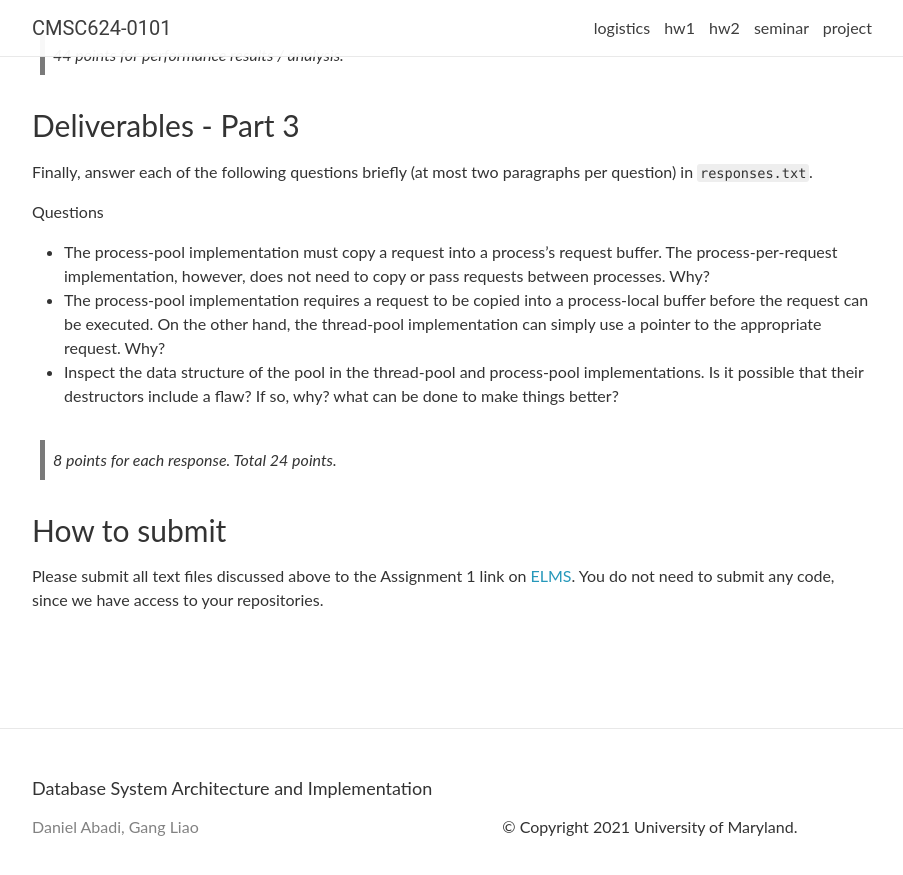
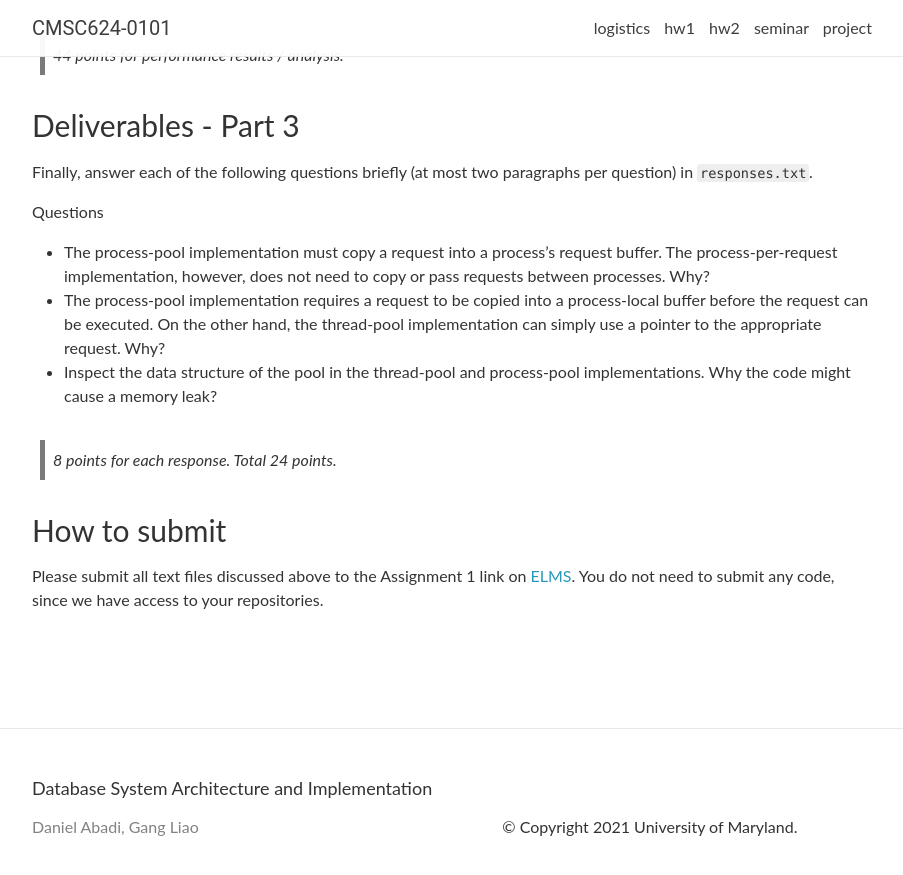
Before and after one commit to umd-dslam/cmsc624-fall21, a Jekyll site: the page built from _pages/a1.md, in a window 1280 px wide and 900 px high, scrolled down 6079 px. Shown: the top 875 px of the window, without its empty margins (188-1091 px from the left). Built offline with Jekyll 4.4.1, drawn with Linux system fonts in a browser that asks for light colours.

Commit message:
update part 3

```diff
--- a/_pages/a1.md
+++ b/_pages/a1.md
@@ -182,7 +182,7 @@ Questions
 
 * The process-pool implementation must copy a request into a process's request buffer. The process-per-request implementation, however, does not need to copy or pass requests between processes. Why?
 * The process-pool implementation requires a request to be copied into a process-local buffer before the request can be executed. On the other hand, the thread-pool implementation can simply use a pointer to the appropriate request. Why?
-* Inspect the data structure of the pool in the thread-pool and process-pool implementations. Is it possible that their destructors include a flaw? If so, why? what can be done to make things better?
+* Inspect the data structure of the pool in the thread-pool and process-pool implementations. Why the code might cause a memory leak?
 
 > 8 points for each response. Total 24 points.
 
```
